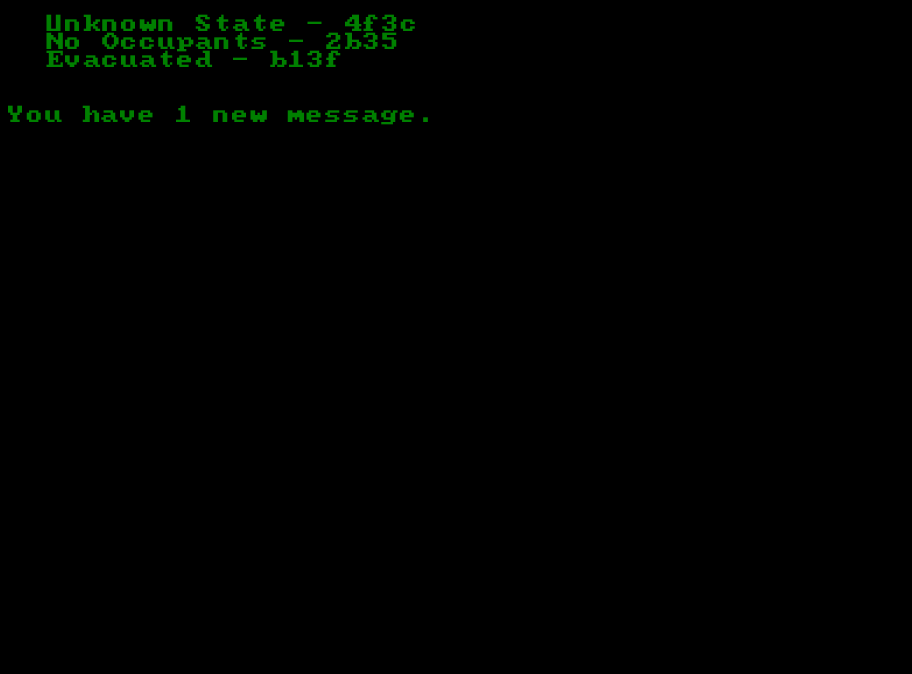
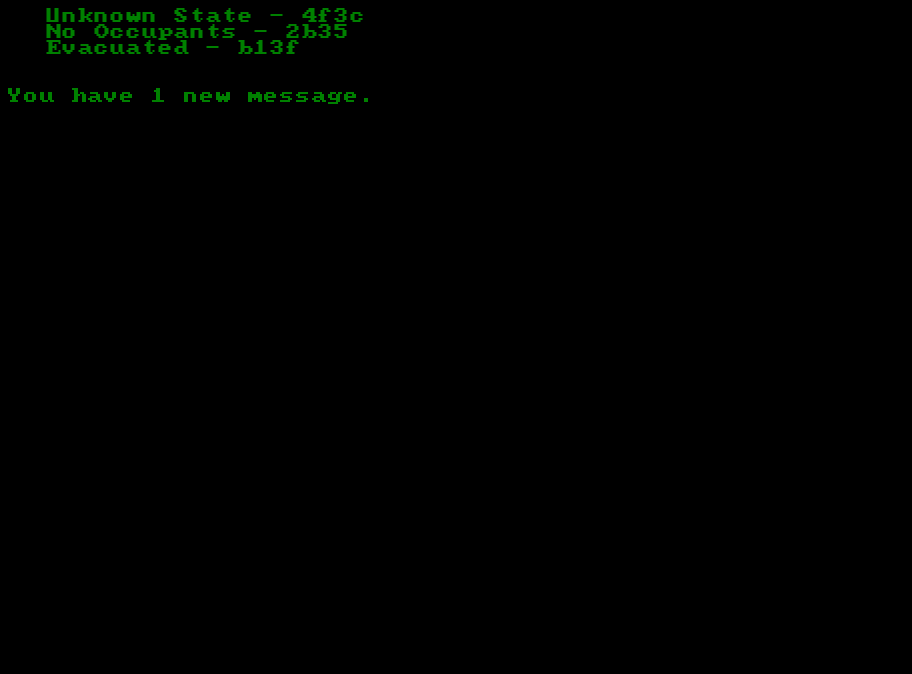
Before and after one commit to MiseroMCS/miseromcs.github.io, a plain HTML site: page index.html in a window 1280 px wide. Shown: the part 126-800 px from the top of the page, without its empty margins (0-912 px from the left). Drawn offline with nearby package versions, Linux system fonts and the light colour scheme; a web font is replaced by a local one.

Commit message:
decreased font size

```diff
--- a/css/default.css
+++ b/css/default.css
@@ -11,7 +11,7 @@
 
 body {
     font-family: 'Terminal', monospace;
-    font-size: 14pt;
+    font-size: 12pt;
     background-color: black;
     color: green;
 }
```
